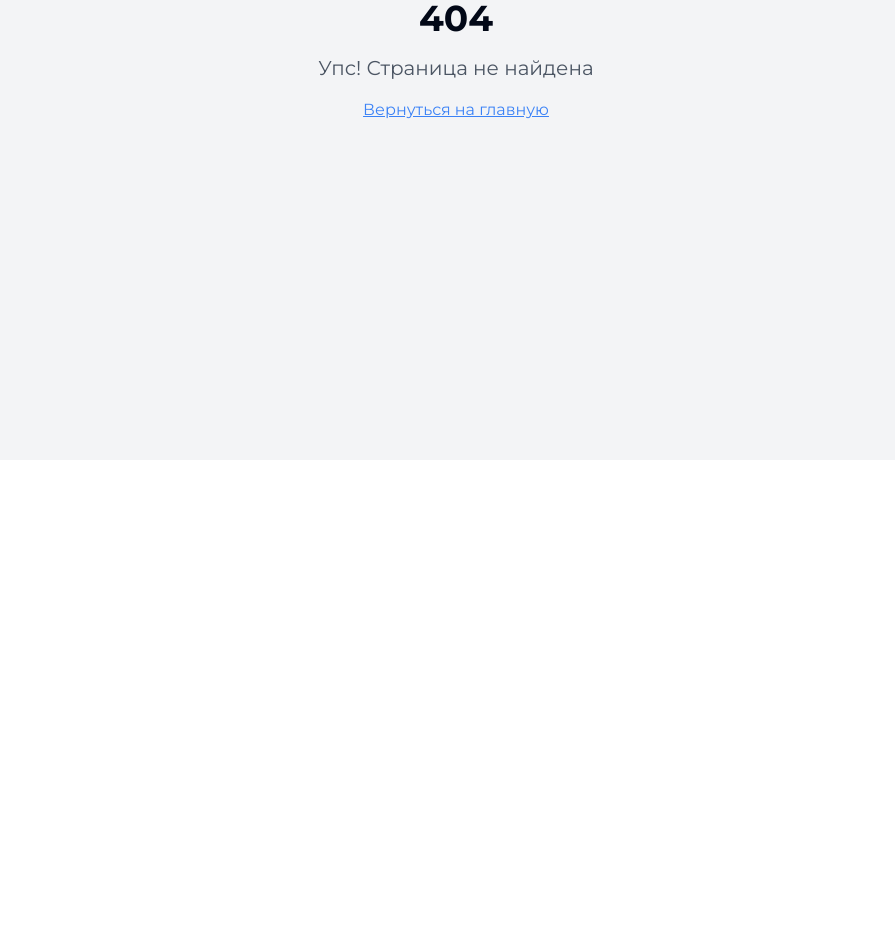
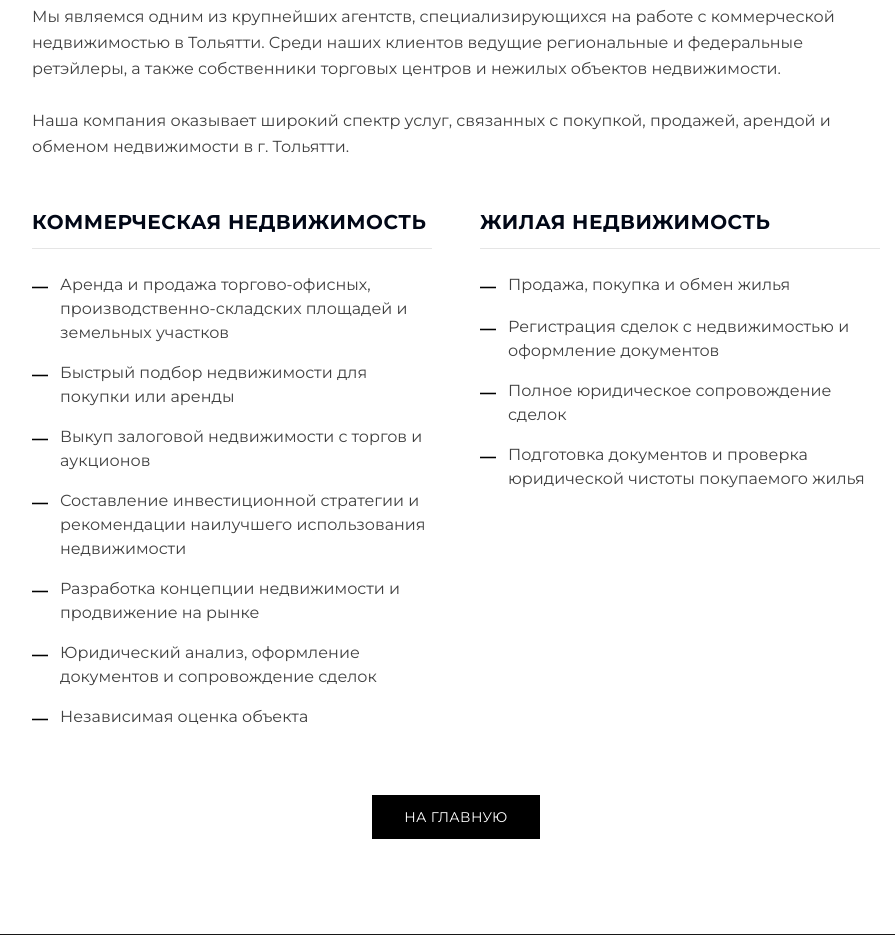
Before and after one commit to pr-poehali-dev/dawn-sky-integration, a React (Vite) app: page /services in a window 1280 px wide. Before the commit this address had no page. Shown: the part 340-1292 px from the top of the page, without its empty margins (184-1079 px from the left). Before the commit the page ends 800 px from the top, so only its background shows below. Built offline with nearby package versions, Linux system fonts and the light colour scheme.

Commit message:
Add services page navigation

```diff
--- a/src/App.tsx
+++ b/src/App.tsx
@@ -5,6 +5,7 @@ import { TooltipProvider } from "@/components/ui/tooltip";
 import { QueryClient, QueryClientProvider } from "@tanstack/react-query";
 import { BrowserRouter, Routes, Route } from "react-router-dom";
 import Index from "./pages/Index";
+import Services from "./pages/Services";
 import NotFound from "./pages/NotFound";
 
 const queryClient = new QueryClient();
@@ -17,6 +18,7 @@ const App = () => (
       <BrowserRouter>
         <Routes>
           <Route path="/" element={<Index />} />
+          <Route path="/services" element={<Services />} />
           {/* ADD ALL CUSTOM ROUTES ABOVE THE CATCH-ALL "*" ROUTE */}
           <Route path="*" element={<NotFound />} />
         </Routes>
--- a/src/components/Header.tsx
+++ b/src/components/Header.tsx
@@ -9,7 +9,7 @@ export default function Header({ className }: HeaderProps) {
         <div className="text-white text-sm uppercase tracking-wide font-bold">Магазин недвижимости</div>
         <nav className="flex gap-8">
           <a
-            href="#about"
+            href="/services"
             className="text-white hover:text-neutral-400 transition-colors duration-300 uppercase text-sm"
           >
             Услуги
--- /dev/null
+++ b/src/pages/Services.tsx
@@ -0,0 +1,102 @@
+import Header from "@/components/Header";
+import Footer from "@/components/Footer";
+
+export default function Services() {
+  return (
+    <div className="bg-white min-h-screen">
+      <Header className="bg-neutral-900" />
+
+      <main className="max-w-4xl mx-auto px-6 pt-32 pb-24">
+        <p className="text-lg text-neutral-700 leading-relaxed mb-10 border-l-4 border-black pl-6">
+          «Магазин недвижимости» — подберём для Вас наилучший вариант помещения для аренды или
+          приобретения в собственность. Продажа доходных помещений с арендаторами (ГАБ) или для
+          Вашего бизнеса.
+          <br /><br />
+          Специализируемся на работе с коммерческой и жилой недвижимостью города Тольятти с 2009 года.
+        </p>
+
+        <p className="text-neutral-700 leading-relaxed mb-12">
+          Мы являемся одним из крупнейших агентств, специализирующихся на работе с коммерческой
+          недвижимостью в Тольятти. Среди наших клиентов ведущие региональные и федеральные
+          ретэйлеры, а также собственники торговых центров и нежилых объектов недвижимости.
+          <br /><br />
+          Наша компания оказывает широкий спектр услуг, связанных с покупкой, продажей, арендой
+          и обменом недвижимости в г. Тольятти.
+        </p>
+
+        <div className="grid md:grid-cols-2 gap-12">
+          <div>
+            <h2 className="text-xl font-bold uppercase tracking-wide mb-6 pb-3 border-b border-neutral-200">
+              Коммерческая недвижимость
+            </h2>
+            <ul className="space-y-4 text-neutral-700">
+              <li className="flex gap-3">
+                <span className="text-black font-bold mt-0.5">—</span>
+                <span>Аренда и продажа торгово-офисных, производственно-складских площадей и земельных участков</span>
+              </li>
+              <li className="flex gap-3">
+                <span className="text-black font-bold mt-0.5">—</span>
+                <span>Быстрый подбор недвижимости для покупки или аренды</span>
+              </li>
+              <li className="flex gap-3">
+                <span className="text-black font-bold mt-0.5">—</span>
+                <span>Выкуп залоговой недвижимости с торгов и аукционов</span>
+              </li>
+              <li className="flex gap-3">
+                <span className="text-black font-bold mt-0.5">—</span>
+                <span>Составление инвестиционной стратегии и рекомендации наилучшего использования недвижимости</span>
+              </li>
+              <li className="flex gap-3">
+                <span className="text-black font-bold mt-0.5">—</span>
+                <span>Разработка концепции недвижимости и продвижение на рынке</span>
+              </li>
+              <li className="flex gap-3">
+                <span className="text-black font-bold mt-0.5">—</span>
+                <span>Юридический анализ, оформление документов и сопровождение сделок</span>
+              </li>
+              <li className="flex gap-3">
+                <span className="text-black font-bold mt-0.5">—</span>
+                <span>Независимая оценка объекта</span>
+              </li>
+            </ul>
+          </div>
+
+          <div>
+            <h2 className="text-xl font-bold uppercase tracking-wide mb-6 pb-3 border-b border-neutral-200">
+              Жилая недвижимость
+            </h2>
+            <ul className="space-y-4 text-neutral-700">
+              <li className="flex gap-3">
+                <span className="text-black font-bold mt-0.5">—</span>
+                <span>Продажа, покупка и обмен жилья</span>
+              </li>
+              <li className="flex gap-3">
+                <span className="text-black font-bold mt-0.5">—</span>
+                <span>Регистрация сделок с недвижимостью и оформление документов</span>
+              </li>
+              <li className="flex gap-3">
+                <span className="text-black font-bold mt-0.5">—</span>
+                <span>Полное юридическое сопровождение сделок</span>
+              </li>
+              <li className="flex gap-3">
+                <span className="text-black font-bold mt-0.5">—</span>
+                <span>Подготовка документов и проверка юридической чистоты покупаемого жилья</span>
+              </li>
+            </ul>
+          </div>
+        </div>
+
+        <div className="mt-16 text-center">
+          <a
+            href="/"
+            className="inline-block bg-black text-white px-8 py-3 text-sm uppercase tracking-wide hover:bg-neutral-800 transition-colors duration-300"
+          >
+            На главную
+          </a>
+        </div>
+      </main>
+
+      <Footer />
+    </div>
+  );
+}
```
